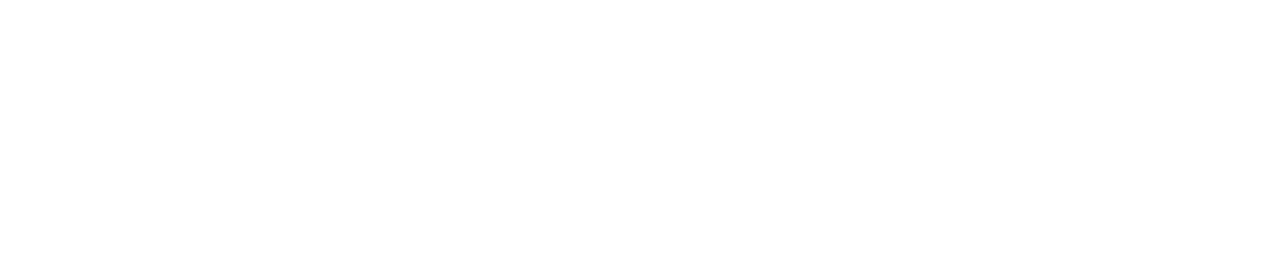
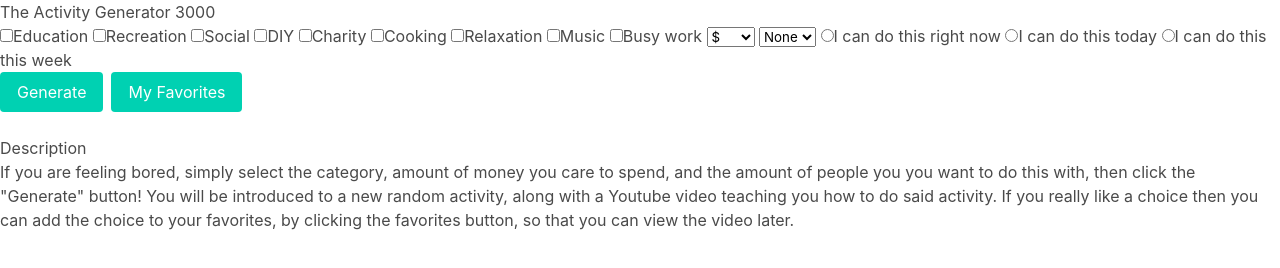
Before and after one commit to HBurnton/ActivityGenerator3000, a plain HTML site: page index.html in a window 1280 px wide. Drawn offline with nearby package versions, Linux system fonts and the light colour scheme.

Commit message:
Framework for start up page and landing page

```diff
--- a/index.html
+++ b/index.html
@@ -9,6 +9,46 @@
     <link rel="stylesheet" href ="assets/styles/style.css">
 </head>
 <body>
-
+    <h1>
+        The Activity Generator 3000
+    </h1>
+    <form>
+        <input type="checkbox">Education
+        <input type="checkbox">Recreation
+        <input type="checkbox">Social
+        <input type="checkbox">DIY
+        <input type="checkbox">Charity
+        <input type="checkbox">Cooking
+        <input type="checkbox">Relaxation
+        <input type="checkbox">Music
+        <input type="checkbox">Busy work
+        <select id="cost" name="Cost">
+            <option value="$">$</option>
+            <option value="$$">$$</option>
+            <option value="$$$">$$$</option>
+        </select>
+        <select id="people" name="Participants">
+            <option value="none">None</option>
+            <option value="Few">Few</option>
+            <option value="Many">many</option>
+        </select>
+        <input type="radio" id="now" name="Accessibility" value="Now"><label for="now">I can do this right now</label>
+        <input type="radio" id="effort" name="Accessibility" value="effort"><label for="effort">I can do this today</label>
+        <input type="radio" id="maxEffort" name="Accessibility" value="maxEffort"><label for="maxEffort">I can do this this week</label>
+    </form>
+    <div class="buttons">
+        <button class="button is-primary" type="button">Generate</button>
+        <button class="button is-primary" type="button">My Favorites</button>
+    </div>
+    <h3>
+        Description
+    </h3>
+        <p>
+            If you are feeling bored, simply select the category, amount of money you care to spend, and the amount of people you
+            you want to do this with, then click the "Generate" button! You will be introduced to a new random activity, along
+            with a Youtube video teaching you how to do said activity. If you really like a choice then you can add the choice to
+            your favorites, by clicking the favorites button, so that you can view the video later.
+        </p>
+    <script src="assets/script/script.js"></script>
 </body>
 </html>
```
Also changed, not shown: Landing page.html (added, +25 -0 lines).
